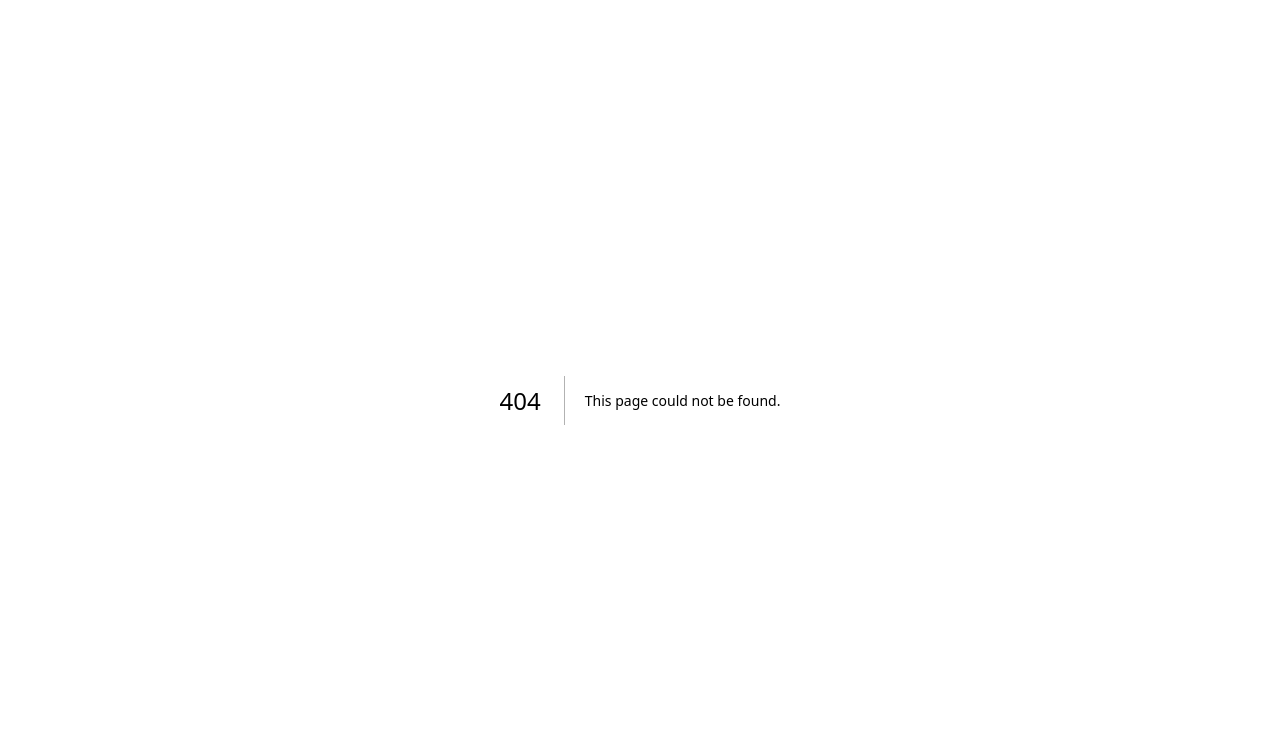
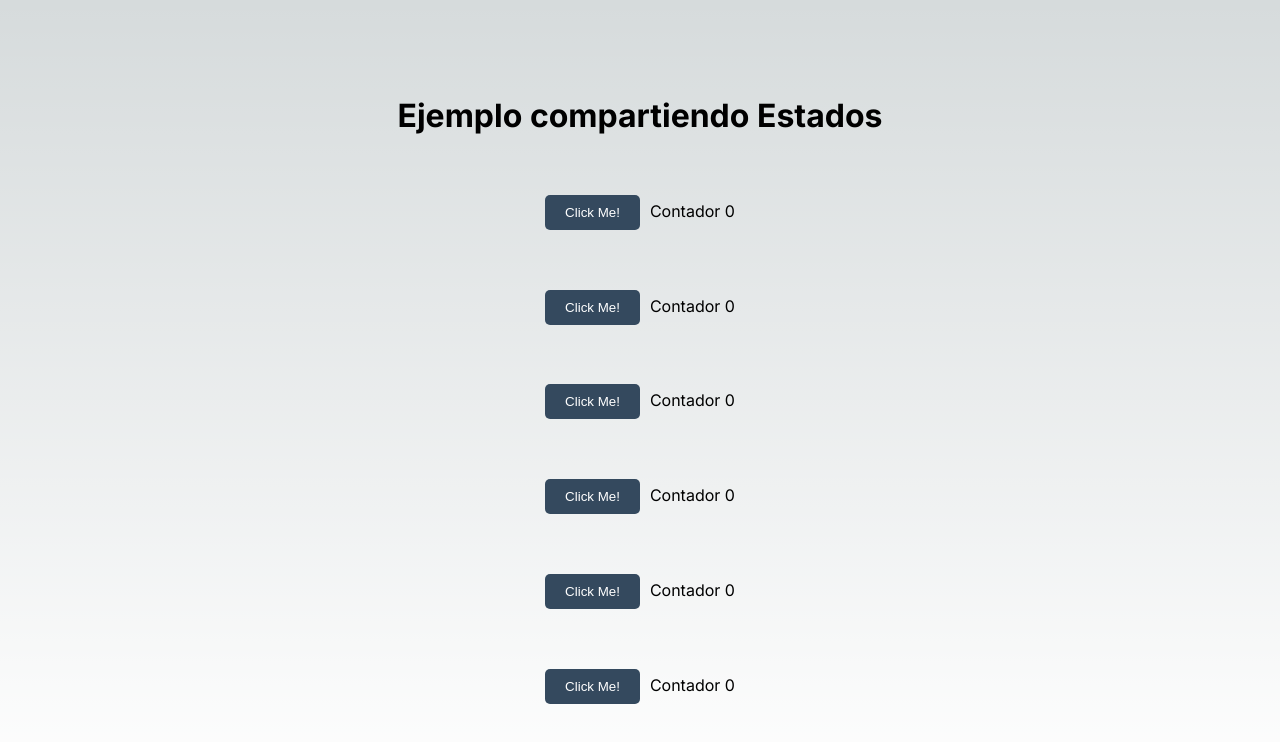
Before and after one commit to betinho89/course-react-rn-firebase, a Next.js app in the folder site-next-js/: page /share-state in a window 1280 px wide. Before the commit this address had no page. Shown: the top 742 px of the page. Built offline with nearby package versions, Linux system fonts and the light colour scheme.

Commit message:
Ejemplos counter y wrapper

```diff
--- /dev/null
+++ b/site-next-js/src/components/Button.js
@@ -0,0 +1,5 @@
+export default function Button ({ increaseCount }) {
+  return (
+    <button className="custom-button" type="button" onClick={increaseCount}>Click Me!</button>
+  );
+}
--- /dev/null
+++ b/site-next-js/src/components/Counter.js
@@ -0,0 +1,5 @@
+export default function Counter({ value }) {
+  return (
+    <span>Contador {value}</span>
+  );
+}
--- a/site-next-js/src/components/MovingDot.js
+++ b/site-next-js/src/components/MovingDot.js
@@ -17,11 +17,12 @@ export default function MovingDot (
   };
 
   return (
-    <div style={{
+    <div className="movingWrapper" style={{
       backgroundColor: '#CCC',
       height: 300,
+      overflow: 'hidden',
       width: '100%'
-    }} ref={wrapper} className="movingWrapper" onPointerMove={handlePointerMove}>
+    }} ref={wrapper} onPointerMove={handlePointerMove}>
       <div className="dot" style={{
         backgroundColor: `${color}`,
         borderRadius: '50%',
--- /dev/null
+++ b/site-next-js/src/components/WrapperCounter.js
@@ -0,0 +1,19 @@
+import { useState } from "react";
+
+import Button from "./Button";
+import Counter from "./Counter";
+
+export default function WrapperCounter() {
+  const [count, setCount] = useState(0);
+
+  const increaseCount = () => {
+    setCount(count + 1);
+  }
+
+  return (
+    <div>
+      <Button increaseCount={increaseCount} />
+      <Counter value={count} />
+    </div>
+  )
+}
--- a/site-next-js/src/pages/about.js
+++ b/site-next-js/src/pages/about.js
@@ -14,8 +14,8 @@ export default function About() {
         <link rel="icon" href="/favicon.ico" />
       </Head>
       <main className={`main ${inter.className}`}>
-        <h1>Hola desde About Page</h1>
-        <MovingDot color='blue' size={20} />
+        <h1>Ejemplo moving Dot</h1>
+        <MovingDot />
       </main>
     </>
   )
--- /dev/null
+++ b/site-next-js/src/pages/share-state.js
@@ -0,0 +1,42 @@
+import Head from 'next/head'
+import { Inter } from 'next/font/google'
+import Button from '@/components/Button'
+import Counter from '@/components/Counter'
+import WrapperCounter from '@/components/WrapperCounter'
+import { useState } from 'react'
+
+const inter = Inter({ subsets: ['latin'] })
+
+export default function ShareState() {
+  const [count, setCount] = useState(0);
+
+  const increaseCount = () => {
+    setCount(count + 1);
+  };
+
+  return (
+    <>
+      <Head>
+        <title>Create Next App</title>
+        <meta name="description" content="Generated by create next app" />
+        <meta name="viewport" content="width=device-width, initial-scale=1" />
+        <link rel="icon" href="/favicon.ico" />
+      </Head>
+      <main className={`main ${inter.className}`}>
+        <h1>Ejemplo compartiendo Estados</h1>
+        <div>
+          <Button increaseCount={increaseCount} />
+          <Counter value={count} />
+        </div>
+        <div>
+          <Button increaseCount={increaseCount} />
+          <Counter value={count} />
+        </div>
+        <WrapperCounter />
+        <WrapperCounter />
+        <WrapperCounter />
+        <WrapperCounter />
+      </main>
+    </>
+  )
+}
--- a/site-next-js/src/styles/globals.css
+++ b/site-next-js/src/styles/globals.css
@@ -105,3 +105,12 @@ a {
     color-scheme: dark;
   }
 }
+
+.custom-button {
+  background-color: #34495E;
+  border-radius: 5px;
+  border: 0;
+  color: #FFF;
+  margin-right: 10px;
+  padding: 10px 20px;
+}
```
Also changed, not shown: site-next-js/src/components/atoms/Button.js (deleted, +0 -11 lines).
